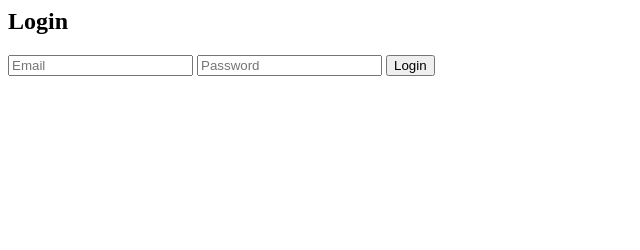
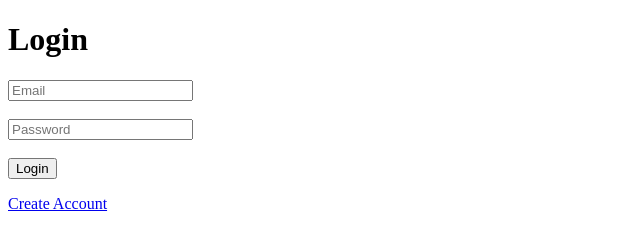
Before and after one commit to CharlieDav06/homefinder, a plain HTML site: page client/login.html in a window 1280 px wide. Shown: the whole page, without its empty margins (0-640 px from the left). Drawn offline with Linux system fonts and the light colour scheme.

Commit message:
Update login.html

```diff
--- a/client/login.html
+++ b/client/login.html
@@ -1,7 +1,25 @@
-<h2>Login</h2>
+<!DOCTYPE html>
+<html>
+<head>
+    <title>Login - HomeFinder</title>
+</head>
+<body>
 
-<input id="email" placeholder="Email">
-<input id="password" type="password" placeholder="Password">
-<button onclick="login()">Login</button>
+    <h1>Login</h1>
 
-<script src="script.js"></script>
+    <input type="email" id="email" placeholder="Email">
+    <br><br>
+
+    <input type="password" id="password" placeholder="Password">
+    <br><br>
+
+    <button onclick="login()">Login</button>
+
+    <p id="message"></p>
+
+    <a href="/register">Create Account</a>
+
+    <script src="/client/script.js"></script>
+
+</body>
+</html>
```
